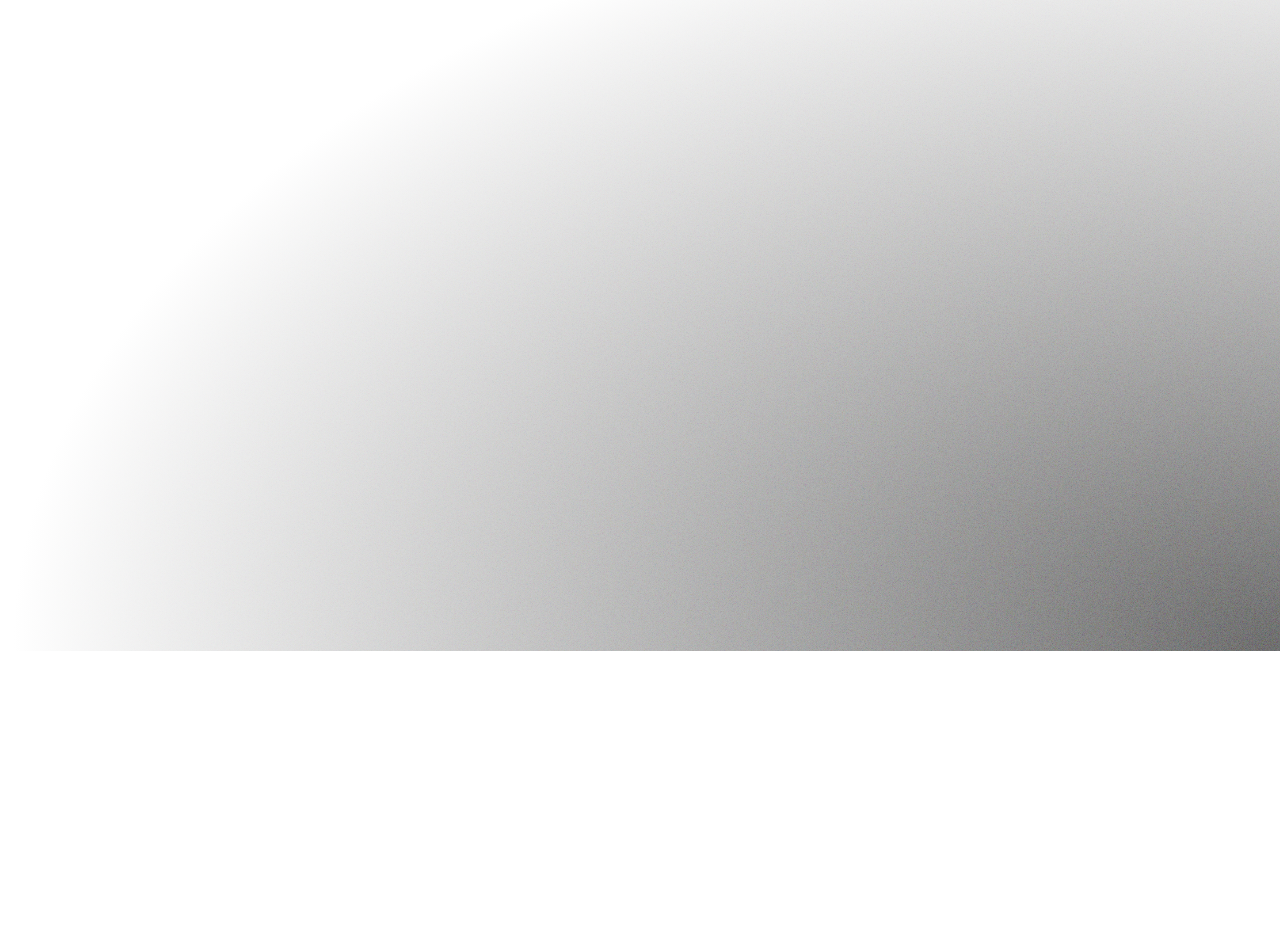
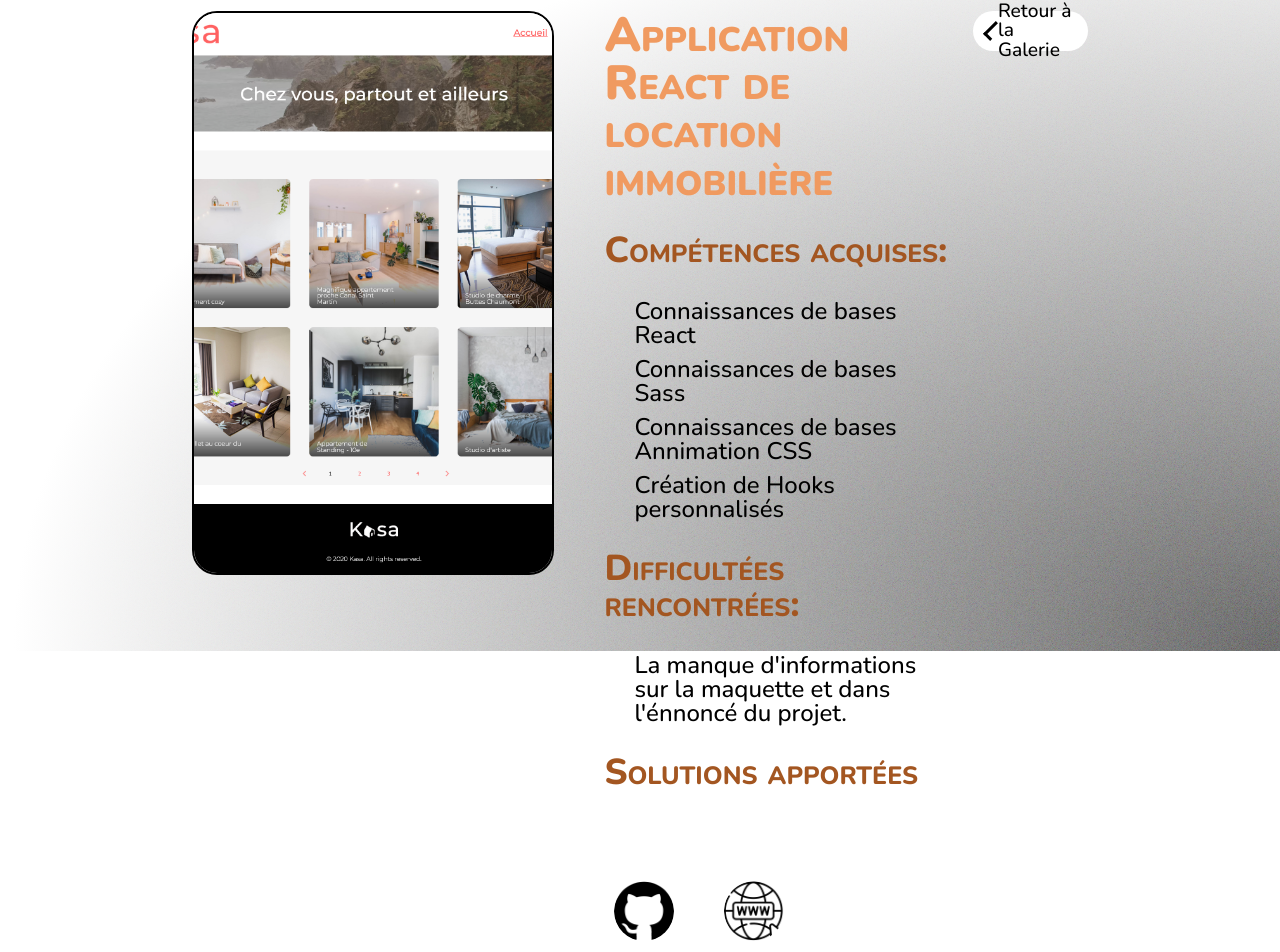
Before and after one commit to Arnaud-Goguelin/portfolio_Arnaud_Goguelin, a React (Vite) app: page /Projets/28bf26b8ccddc646 in a window 1280 px wide. Shown: the part 149-1101 px from the top of the page. Before the commit the page ends 800 px from the top, so only its background shows below. Built offline with nearby package versions, Linux system fonts and the light colour scheme.

Commit message:
création oneProjectPage

```diff
--- a/src/components/filterButton/filterButton.scss
+++ b/src/components/filterButton/filterButton.scss
@@ -4,7 +4,7 @@
     font-size: 1em;
     font-weight: 600;
     color: variables.$second-color;
-    background-color: variables.$first-color;
+    background-color: variables.$fourth-color;
 
     border-radius: 50px;
     width: auto;
@@ -17,14 +17,14 @@
 
     &:hover {
         background-color: variables.$second-color;
-        color: variables.$first-color;
+        color: variables.$fourth-color;
         transform: scale(1.2);
         transition: all ease 0.2s;
     }
 
     &.active {
         background-color: variables.$second-color;
-        color: variables.$first-color;
+        color: variables.$fourth-color;
     }
 }
 
--- a/src/components/textDisplay/textDisplay.scss
+++ b/src/components/textDisplay/textDisplay.scss
@@ -9,8 +9,8 @@
     h2 {
         margin: 0 0 50px 0;
         font-size: 3em;
-        font-weight: 600;
-        color: variables.$first-color
+        font-weight: 800;
+        color: variables.$third-color
     }
 
     p, li {
@@ -25,7 +25,8 @@
         li {
             padding: 10px 20px;
             border-radius: 20px;
-            background-color: variables.$first-color;
+            font-weight: 700;
+            background-color: variables.$third-color;
             color: variables.$second-color;
         }
 
--- a/src/data/projectsDatas.json
+++ b/src/data/projectsDatas.json
@@ -20,7 +20,7 @@
     },
     {
         "id": "6f84c679ab6cd815",
-        "title": "Portfolio d'architecte en javascript natif",
+        "title": "Portfolio d'architecte en javascript vanilla",
         "description": "Le but de ce projet est d'intégrer du contenu de manière dynamique en JavaScript natif depuis une base de données ou du contenu ajouté par l'utilisateur.",
         "difficulties": "Utilisation des syntaxes modernes (ajout/suppression d'attributs par exemple) et choix de la méthode 'for' appropriée (for, for in, for of, forEach).",
         "solutions": "Lecture de la documentations et essaies dans le code pour mieux comprendre le fonctionnement des méthodes.",
@@ -29,8 +29,8 @@
             "Manipulation des objets JavaScript",
             "Manipuler les éléments du DOM",
             "Gérer les évènements",
-            "Utilisation de la méthode fetch avec les méthodes GET, POST et DELETE",
-            "Gérer une authentification d'utilisateur"
+            "Utilisation de la méthode fetch avec les verbes GET, POST et DELETE",
+            "Gérer une authentification d'utilisateur via un token"
         ],
         "imageURL": "../../../public/assets/appliJavaScriptNatif.png",
         "gitHubLink": "https://github.com/Arnaud-Goguelin/OC_Projet3_Portfolio_Architecte",
--- a/src/pages/landingPage/landingPage.jsx
+++ b/src/pages/landingPage/landingPage.jsx
@@ -3,8 +3,8 @@ import './landingPage.scss'
 function LandingPage() {
 
     return (
-        <section className='landingPage__content'>
-            <h1>ARNAUD GOGUELIN | <span>DEVELOPPEUR WEB</span></h1>
+        <section className='landingPage'>
+            <h1>ARNAUD GOGUELIN <br /><span>DEVELOPPEUR WEB</span></h1>
             <p className='landingPage__bienvenue'>Bienvenue sur mon <strong>portfolio</strong>.</p>
             <p>Je suis un <strong>développeur</strong> Javascript, codant avec<strong> React</strong> et <strong>Node.JS</strong>.</p>
             <p> Particulièrement intéressé par le <strong>back-end</strong>, je souhaite évoluer vers cette spécialisation.</p>
--- a/src/pages/oneProjectPage/oneProjectPage.jsx
+++ b/src/pages/oneProjectPage/oneProjectPage.jsx
@@ -1,66 +1,47 @@
-import { useContext } from 'react'
-import { useParams, Navigate } from 'react-router-dom';
+import { useParams, Navigate, Link } from 'react-router-dom';
+
+import projectsData from '../../data/projectsDatas.json'
+
 
 import './oneProjectPage.scss'
 
 function OneProjectPage() {
 
     const { id } = useParams()
-    console.log(id)
-    // const { data, isLoading, error } = useContext(DataHousing)
 
+    if (projectsData) {
+        const project = projectsData.find(project => project.id === id)
 
-    // if (isLoading) {
-    //     return (
-    //         <span>Patientez, chargement des données</span>
-    //     )
-    // }
+        if (project !== undefined) {
+            return (
+                <section className='oneProjectPage'>
 
-    // if (error) {
-    //     return <span>Il y a eu un problème: {error}</span>
-    // }
+                    <img className='oneProjectPage__projectImage' src={project.imageURL} alt="" />
 
-    // if (data) {
-    //     const rental = data.find(rental => rental.id === id)
+                    <div className='oneProjectPage__description'>
+                        <h3>{project.title}</h3>
+                        <p className='staticContent'>Compétences acquises:</p>
+                        <ul>
+                            {project.skills.map(skill => (
+                                <li key={`${project.id} - skill n°${project.skills.indexOf(skill)}`}>{skill}</li>
+                            ))
+                            }
+                        </ul>
+                        <p className='staticContent'>Difficultées rencontrées:</p>
+                        <p>{project.difficulties}</p>
+                        <p className='staticContent'>Solutions apportées</p>
+                        <p>{project.solutions}</p>
+                        <Link to={project.gitHubLink} target='_blank'><img src="../../public/assets/github.png" alt="" /></Link>
+                        <Link to='' target='_blank'><img src="../../public/assets/link.png" alt="" /></Link>
+                    </div>
 
-    //     if (rental !== undefined) {
-
-    //         return (
-    //             <section key={`${rental.id}-Housing`}>
-    //                 <Carousel
-    //                     key={rental.pictures.indexOf()}
-    //                     pictures={rental.pictures}
-    //                 />
-    //                 <Introduction
-    //                     key={`${rental.id}-Introduction`}
-    //                     title={rental.title}
-    //                     location={rental.location}
-    //                     tags={rental.tags}
-    //                     host={rental.host}
-    //                     rating={rental.rating}
-    //                 />
-    //                 <div className='Housing__dropwdownContainer'>
-    //                     <div>
-    //                         <Dropdown
-    //                             key={`${id}-Description`}
-    //                             dropdownTitle={'Description'}
-    //                             dropdownContent={rental.description}
-    //                         />
-    //                     </div>
-    //                     <div>
-    //                         <Dropdown
-    //                             key={`${rental.id}-Equipements`}
-    //                             dropdownTitle={'Equipements'}
-    //                             dropdownContent={rental.equipments}
-    //                         />
-    //                     </div>
-    //                 </div>
-    //             </section>
-    //         )
-    //     } else {
-    //         return <Navigate to='/error' />
-    //     }
-    // }
+                    <Link to='/Projets' className='oneProjectPage__returnLink'><span className='arrow'></span>Retour à la Galerie</Link>
+                </section>
+            )
+        } else {
+            return <Navigate to='/error' />
+        }
+    }
 }
 
 export default OneProjectPage
--- a/src/pages/oneProjectPage/oneProjectPage.scss
+++ b/src/pages/oneProjectPage/oneProjectPage.scss
@@ -1,19 +1,108 @@
 @use '../../variables';
 
-.Housing__dropwdownContainer {
+.oneProjectPage {
+    position: relative;
+    margin: 80px auto 0 auto;
+    width: 70vw;
+    height: 70vh;
     display: flex;
     justify-content: space-between;
+    font-size: 1.5em;
 
-    @media (max-width: variables.$medium-screen) {
-        flex-direction: column;
-        margin: 0 0 30px 0;
+    &__returnLink {
+        width: 15%;
+        height: 20px;
+        padding: 10px 15px;
+        border-radius: 25px;
+        background-color: variables.$second-color;
+        display: flex;
+        justify-content: space-between;
+        align-items: center;
+        font-size: 0.8em;
+        color: black;
+        text-decoration: none;
+        cursor: pointer;
+
+        &:hover {
+            color: variables.$third-color;
+            transition: color ease 0.2s;
+        }
+
+        .arrow {
+            height: 15px;
+            width: 15px;
+            border-top: 3px solid black;
+            border-right: 3px solid black;
+            rotate: 225deg;
+        }
     }
 
-    >div {
-        width: 47%;
+    &__projectImage {
+        object-fit: cover;
+        width: 40%;
+        height: 100%;
+        border-radius: 25px;
+        border: 2px solid black;
+    }
 
-        @media (max-width: variables.$medium-screen) {
-            width: 100%;
+    &__description {
+        width: 65%;
+        margin: 0 0 0 50px;
+
+        h3 {
+            width: 80%;
+            font-size: 2em;
+            font-weight: 1000;
+            font-variant-caps: small-caps;
+            color: variables.$third-color;
+        }
+
+        p {
+            margin: 15px 30px;
+        }
+
+        li {
+            margin: 10px 30px
+        }
+
+        .staticContent {
+            margin: 30px 0;
+            font-size: 1.5em;
+            font-weight: 800;
+            font-variant-caps: small-caps;
+            color: variables.$fourth-color;
+        }
+
+        a {
+            margin: 0 30px 0 0;
+
+            img {
+                margin: 50px 0 0 0;
+                padding: 10px;
+                border-radius: 40px;
+                width: 60px;
+                height: 60px;
+                background-color: transparent;
+                transition: background-color ease 1s;
+
+                &:hover {
+                    background-color: variables.$second-color;
+                    transition: background-color ease 0.5s;
+                }
+            }
         }
     }
+
+    // @media (max-width: variables.$medium-screen) {
+    //     flex-direction: column;
+    //     margin: 0 0 30px 0;
+    // }
+
+    // >div {
+    //     width: 47%;
+
+    //     @media (max-width: variables.$medium-screen) {
+    //         width: 100%;
+    //     }
+    // }
 }
--- a/src/pages/profilPage/profilPage.jsx
+++ b/src/pages/profilPage/profilPage.jsx
@@ -44,7 +44,7 @@ function ProfilPage() {
 
     return (
         <section
-            className='profilPage__displayZone'
+            className='profilPage'
             onMouseMove={(event) => handleMouseMouve(event)}
             onKeyDown={ (event) => handleKeyDown(event)}
             tabIndex={0}
```
Also changed, not shown: src/pages/landingPage/landingPage.scss (+11 -9 lines), src/pages/profilPage/profilPage.scss (+4 -4 lines), src/pages/projectsGalleryPage/projectsGalleryPage.jsx (+2 -5 lines), src/pages/projectsGalleryPage/projectsGalleryPage.scss (+3 -155 lines), public/assets/github.png (added), public/assets/link.png (added).
